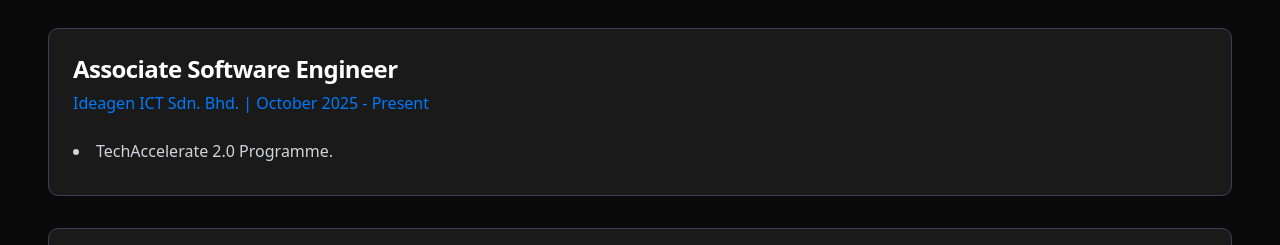
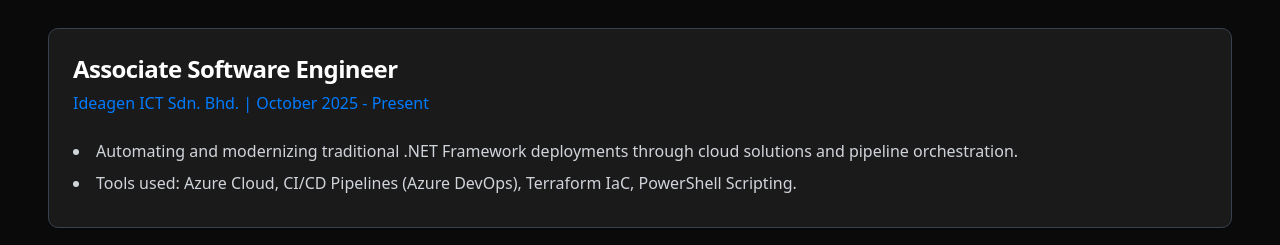
Before and after one commit to KaviV23/kaviv23.github.io, a React (Vite) app: page / in a window 1280 px wide. Shown: the part 940-1185 px from the top of the page. Built offline with nearby package versions, Linux system fonts and the light colour scheme.

Commit message:
Update Ideagen experience

```diff
--- a/src/components/Experience.tsx
+++ b/src/components/Experience.tsx
@@ -6,7 +6,8 @@
     company: "Ideagen ICT Sdn. Bhd.",
     period: "October 2025 - Present",
     description: [
-      "TechAccelerate 2.0 Programme."
+      "Automating and modernizing traditional .NET Framework deployments through cloud solutions and pipeline orchestration.",
+      "Tools used: Azure Cloud, CI/CD Pipelines (Azure DevOps), Terraform IaC, PowerShell Scripting.",
     ]
   },
   {
```
